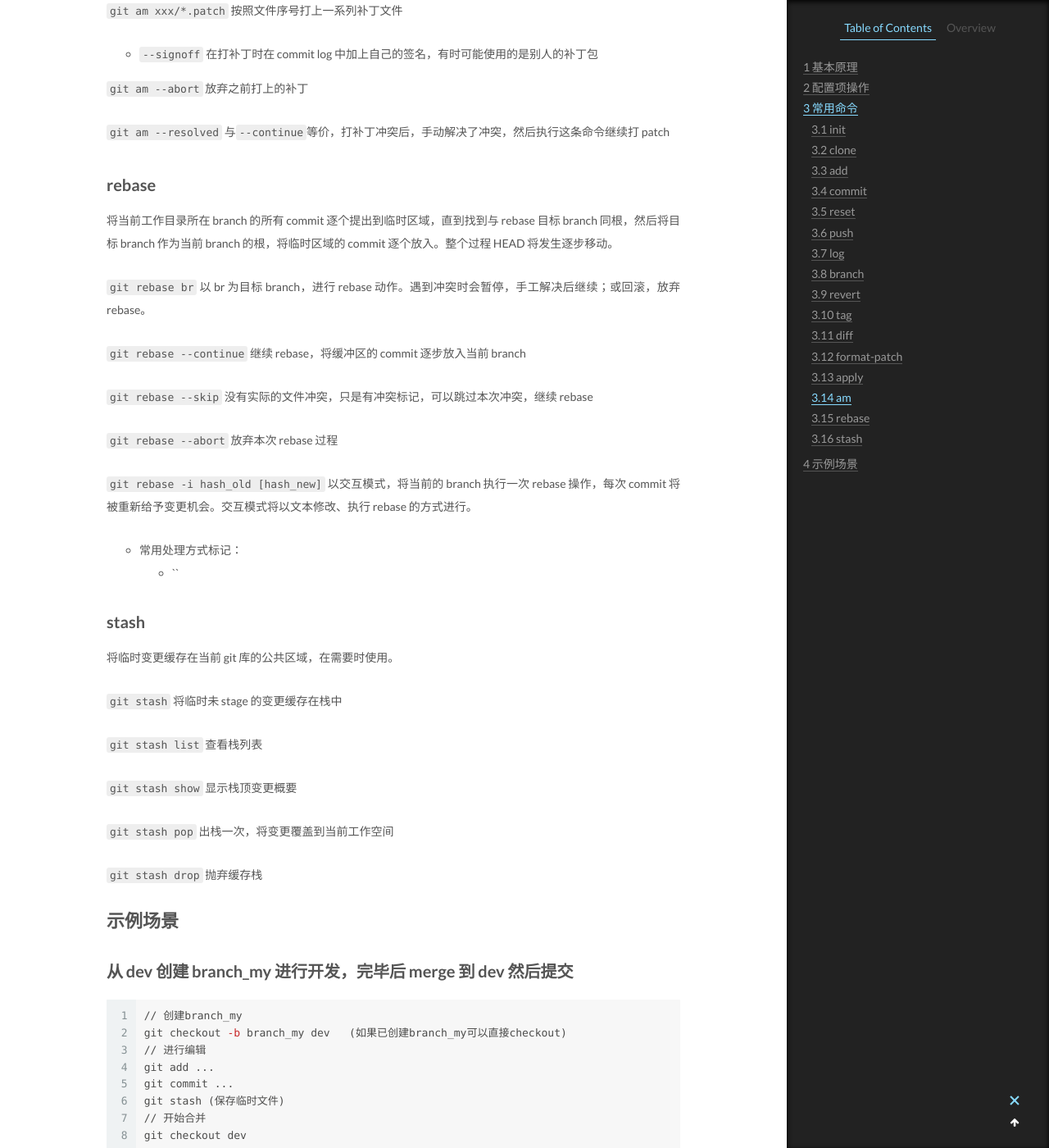
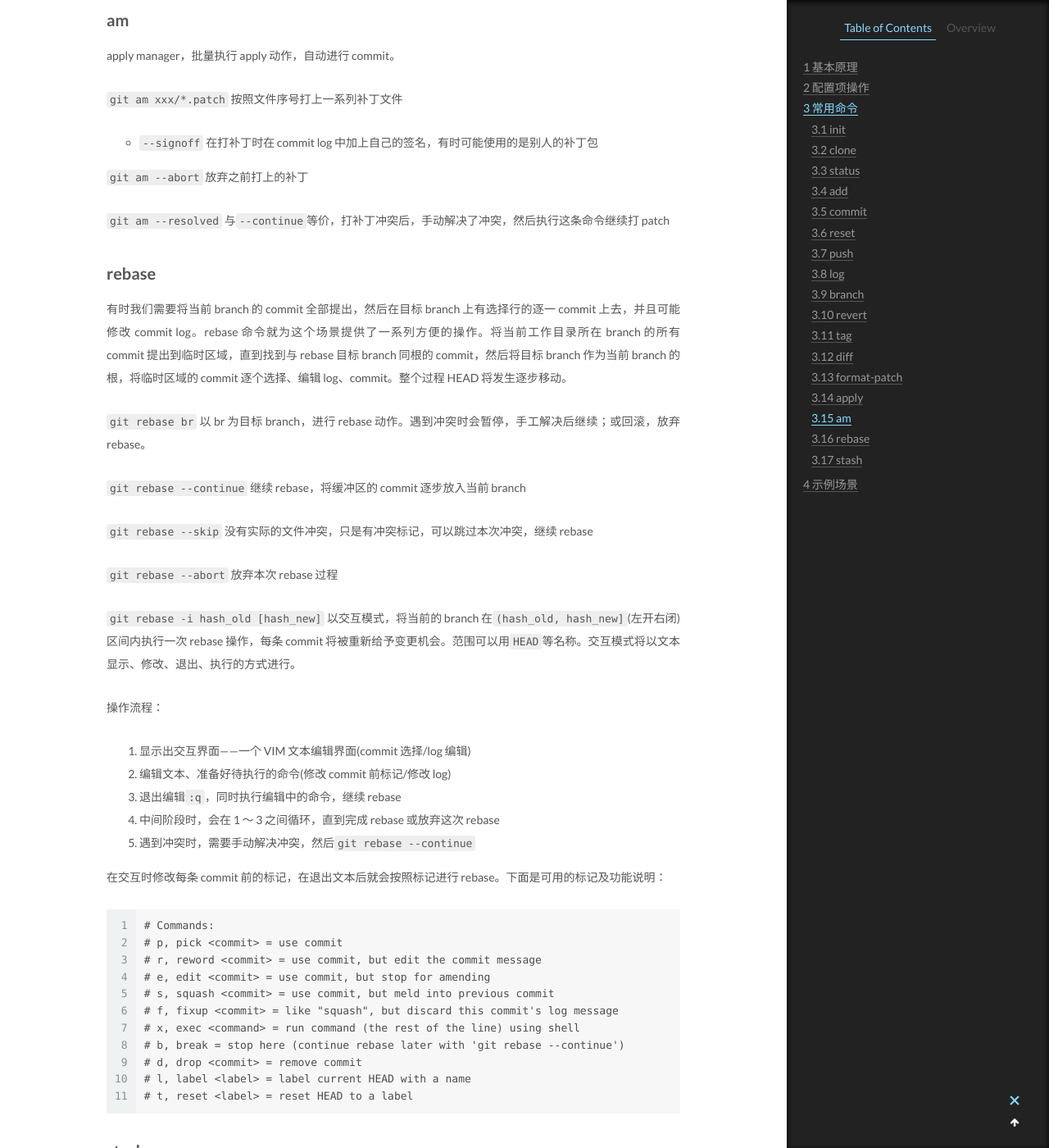
Before and after one commit to CodeHunter2006/CodeHunter2006.github.io, a Jekyll site: the page built from _posts/2019-10-02-Git_CMD.md, in a window 1280 px wide and 1400 px high, scrolled down 8315 px. Shown: the whole window at 82% size. Built offline with Jekyll 4.4.1, drawn with Linux system fonts in a browser that asks for light colours; some of the changed text lies outside the part shown.

Commit message:
[chore]: add cmd

````diff
--- a/_posts/2019-10-02-Git_CMD.md
+++ b/_posts/2019-10-02-Git_CMD.md
@@ -118,6 +118,10 @@
 clone 到 bbb 文件夹下，不实用默认的文件夹名
 
 - `-n`/`--no-checkout` 不自动 checkout
+
+## status
+
+最常用的命令，可以查看当前的 branch 及所处的状况
 
 ## add
 
@@ -303,7 +307,7 @@
 
 ## rebase
 
-将当前工作目录所在 branch 的所有 commit 逐个提出到临时区域，直到找到与 rebase 目标 branch 同根，然后将目标 branch 作为当前 branch 的根，将临时区域的 commit 逐个放入。整个过程 HEAD 将发生逐步移动。
+有时我们需要将当前 branch 的 commit 全部提出，然后在目标 branch 上有选择行的逐一 commit 上去，并且可能修改 commit log。rebase 命令就为这个场景提供了一系列方便的操作。将当前工作目录所在 branch 的所有 commit 提出到临时区域，直到找到与 rebase 目标 branch 同根的 commit，然后将目标 branch 作为当前 branch 的根，将临时区域的 commit 逐个选择、编辑 log、commit。整个过程 HEAD 将发生逐步移动。
 
 `git rebase br`
 以 br 为目标 branch，进行 rebase 动作。遇到冲突时会暂停，手工解决后继续；或回滚，放弃 rebase。
@@ -318,10 +322,31 @@
 放弃本次 rebase 过程
 
 `git rebase -i hash_old [hash_new]`
-以交互模式，将当前的 branch 执行一次 rebase 操作，每次 commit 将被重新给予变更机会。交互模式将以文本修改、执行 rebase 的方式进行。
+以交互模式，将当前的 branch 在`(hash_old, hash_new]`(左开右闭)区间内执行一次 rebase 操作，每条 commit 将被重新给予变更机会。范围可以用`HEAD`等名称。交互模式将以文本显示、修改、退出、执行的方式进行。
 
-- 常用处理方式标记：
-  - ``
+操作流程：
+
+1. 显示出交互界面——一个 VIM 文本编辑界面(commit 选择/log 编辑)
+2. 编辑文本、准备好待执行的命令(修改 commit 前标记/修改 log)
+3. 退出编辑`:q`，同时执行编辑中的命令，继续 rebase
+4. 中间阶段时，会在 1 ～ 3 之间循环，直到完成 rebase 或放弃这次 rebase
+5. 遇到冲突时，需要手动解决冲突，然后`git rebase --continue`
+
+在交互时修改每条 commit 前的标记，在退出文本后就会按照标记进行 rebase。下面是可用的标记及功能说明：
+
+```
+# Commands:
+# p, pick <commit> = use commit
+# r, reword <commit> = use commit, but edit the commit message
+# e, edit <commit> = use commit, but stop for amending
+# s, squash <commit> = use commit, but meld into previous commit
+# f, fixup <commit> = like "squash", but discard this commit's log message
+# x, exec <command> = run command (the rest of the line) using shell
+# b, break = stop here (continue rebase later with 'git rebase --continue')
+# d, drop <commit> = remove commit
+# l, label <label> = label current HEAD with a name
+# t, reset <label> = reset HEAD to a label
+```
 
 ## stash
 
````
Also changed, not shown: _posts/2018-09-02-Linux_Shell_Command.md (+11 -0 lines).
